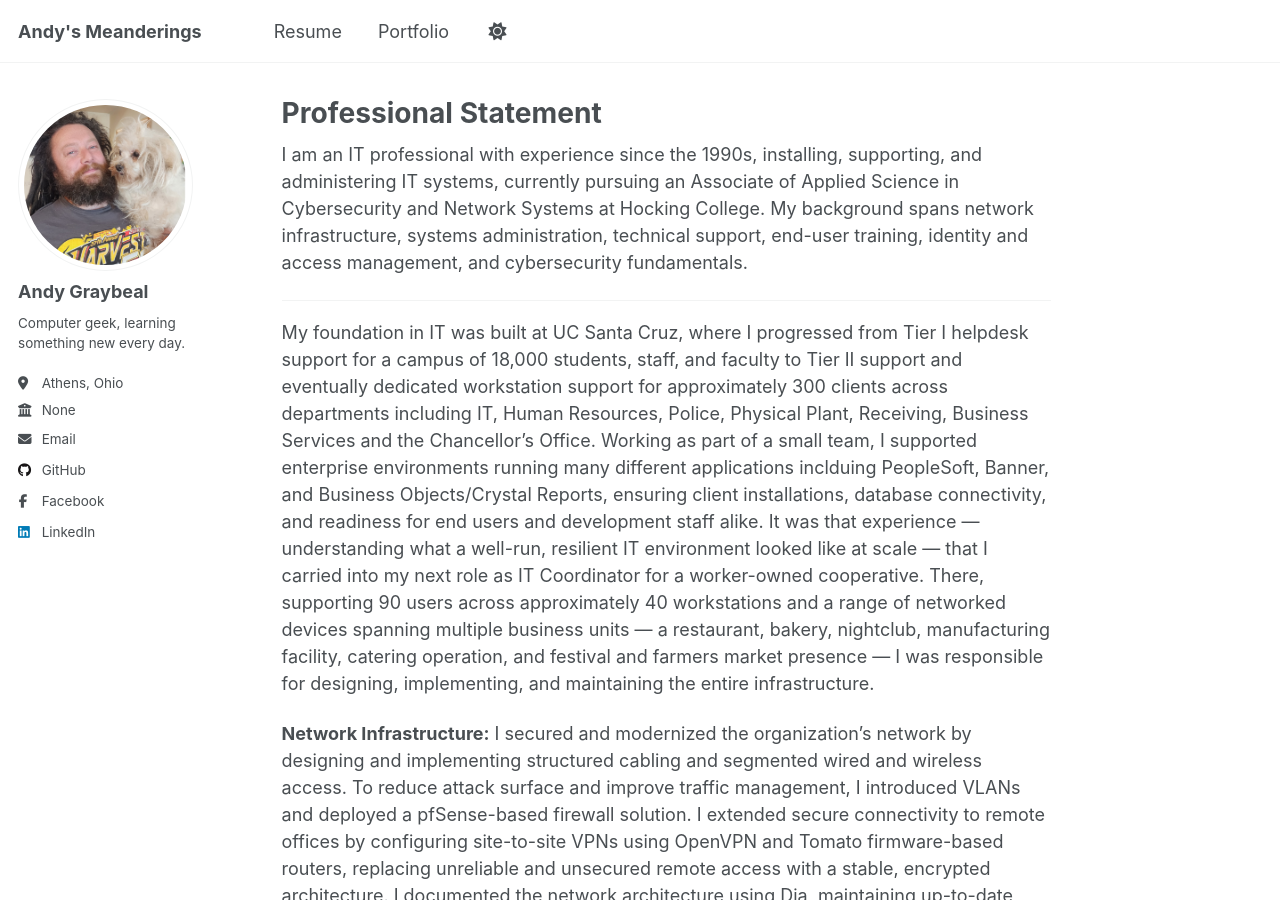
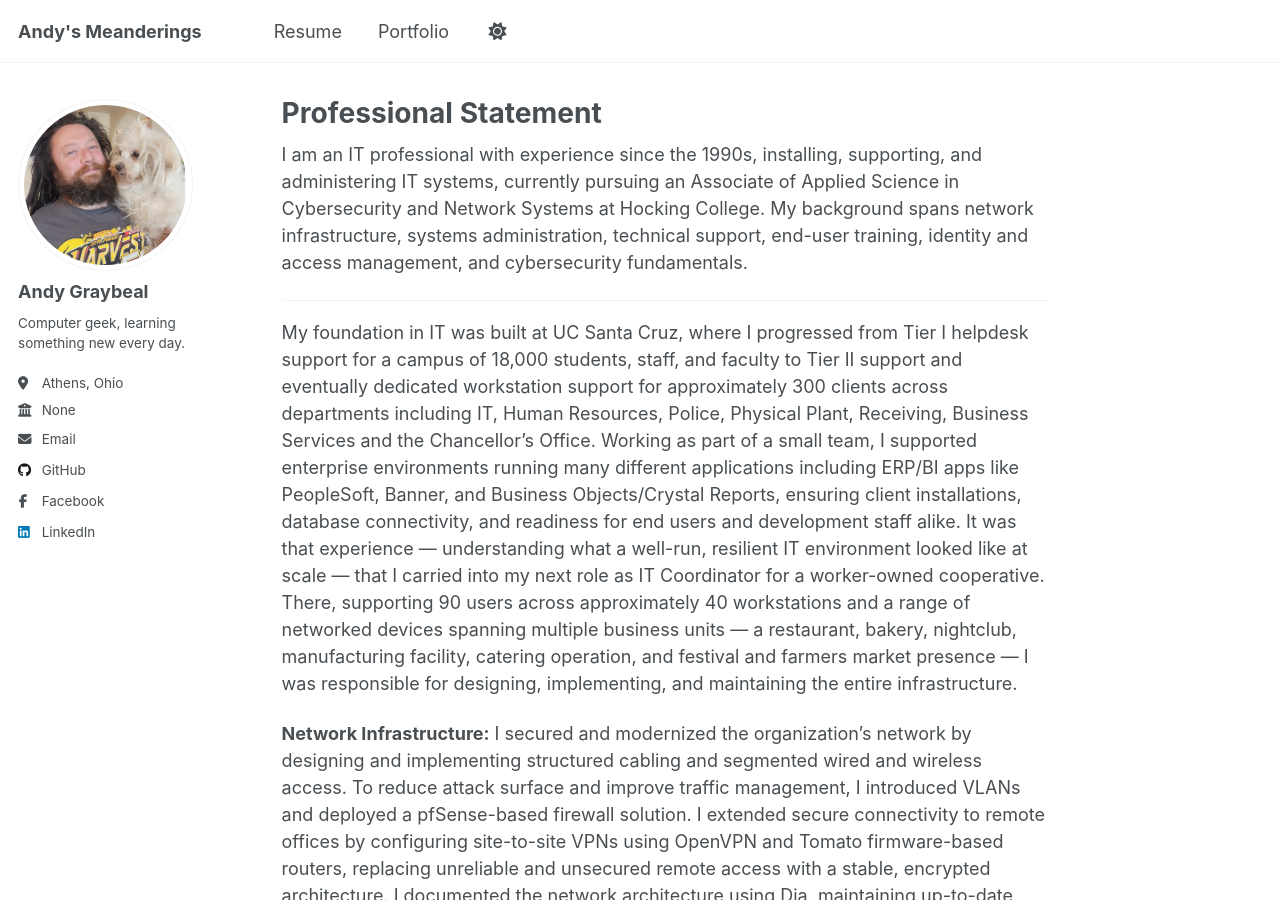
Before and after one commit to andy-graybeal/andy-graybeal.github.io, a Jekyll site: the page built from _pages/about.md, in a window 1280 px wide and 900 px high. Built offline with Jekyll 4.4.1, drawn with Linux system fonts in a browser that asks for light colours; a script that is not in the unit is left out.

Commit message:
Update about.md

```diff
--- a/_pages/about.md
+++ b/_pages/about.md
@@ -59,7 +59,7 @@ redirect_from:
 I am an IT professional with experience since the 1990s, installing, supporting, and administering IT systems, currently pursuing an Associate of Applied Science in Cybersecurity and Network Systems at Hocking College. My background spans network infrastructure, systems administration, technical support, end-user training, identity and access management, and cybersecurity fundamentals.
 
 ---
-My foundation in IT was built at UC Santa Cruz, where I progressed from Tier I helpdesk support for a campus of 18,000 students, staff, and faculty to Tier II support and eventually dedicated workstation support for approximately 300 clients across departments including IT, Human Resources, Police, Physical Plant, Receiving, Business Services and the Chancellor's Office. Working as part of a small team, I supported enterprise environments running many different applications inclduing PeopleSoft, Banner, and Business Objects/Crystal Reports, ensuring client installations, database connectivity, and readiness for end users and development staff alike.
+My foundation in IT was built at UC Santa Cruz, where I progressed from Tier I helpdesk support for a campus of 18,000 students, staff, and faculty to Tier II support and eventually dedicated workstation support for approximately 300 clients across departments including IT, Human Resources, Police, Physical Plant, Receiving, Business Services and the Chancellor's Office. Working as part of a small team, I supported enterprise environments running many different applications including ERP/BI apps like PeopleSoft, Banner, and Business Objects/Crystal Reports, ensuring client installations, database connectivity, and readiness for end users and development staff alike.
 It was that experience — understanding what a well-run, resilient IT environment looked like at scale — that I carried into my next role as IT Coordinator for a worker-owned cooperative. There, supporting 90 users across approximately 40 workstations and a range of networked devices spanning multiple business units — a restaurant, bakery, nightclub, manufacturing facility, catering operation, and festival and farmers market presence — I was responsible for designing, implementing, and maintaining the entire infrastructure.
 
 **Network Infrastructure:**
```
